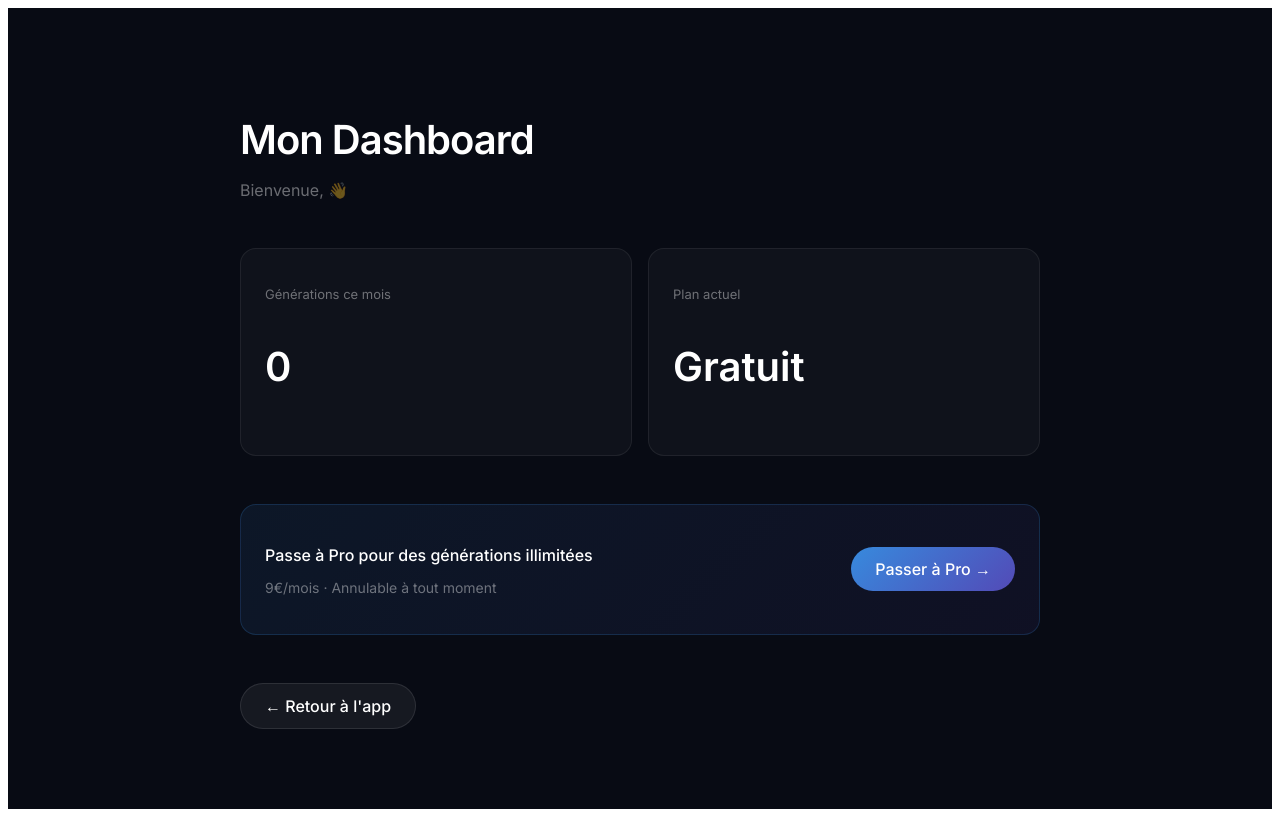
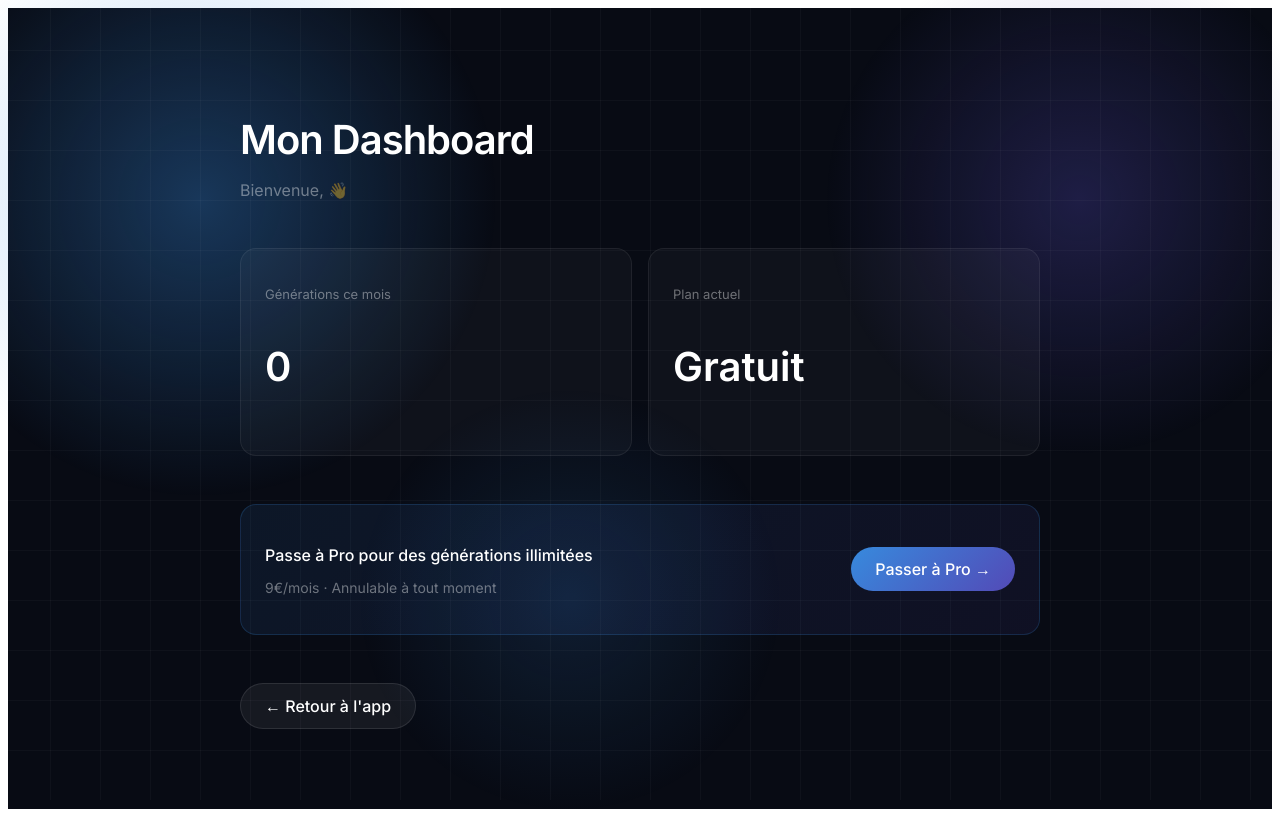
Before and after one commit to AxelBen81/viralto, a Next.js app: page /dashboard in a window 1280 px wide. Built offline with nearby package versions, Linux system fonts and the light colour scheme; no server answers.

Commit message:
Update page.tsx

```diff
--- a/app/dashboard/page.tsx
+++ b/app/dashboard/page.tsx
@@ -19,7 +19,17 @@ export default function Dashboard() {
   }, [isSignedIn, user]);
 
   return (
-    <main style={{ background: "#080B14", minHeight: "100vh", color: "white", fontFamily: "'Inter', sans-serif" }}>
+    <main style={{ background: "#080B14", minHeight: "100vh", color: "white", fontFamily: "'Inter', sans-serif", position: "relative", overflow: "hidden" }}>
+
+      {/* Glow effects */}
+      <div style={{ position: "fixed", top: -150, left: -150, width: 700, height: 700, background: "radial-gradient(circle, rgba(55,138,221,0.35) 0%, transparent 60%)", pointerEvents: "none", zIndex: 0 }} />
+      <div style={{ position: "fixed", top: -100, right: -100, width: 600, height: 600, background: "radial-gradient(circle, rgba(83,74,183,0.3) 0%, transparent 60%)", pointerEvents: "none", zIndex: 0 }} />
+      <div style={{ position: "fixed", bottom: -50, left: "25%", width: 500, height: 500, background: "radial-gradient(circle, rgba(55,138,221,0.15) 0%, transparent 60%)", pointerEvents: "none", zIndex: 0 }} />
+
+      {/* Grid background */}
+      <div style={{ position: "fixed", inset: 0, backgroundImage: "linear-gradient(rgba(255,255,255,0.03) 1px, transparent 1px), linear-gradient(90deg, rgba(255,255,255,0.03) 1px, transparent 1px)", backgroundSize: "50px 50px", pointerEvents: "none", zIndex: 0 }} />
+
+      <div style={{ position: "relative", zIndex: 1 }}>
         <div style={{ maxWidth: 800, margin: "0 auto", padding: "80px 48px" }}>
           <h1 style={{ fontSize: 40, fontWeight: 600, letterSpacing: -1, marginBottom: 8 }}>Mon Dashboard</h1>
           <p style={{ color: "rgba(255,255,255,0.4)", marginBottom: 48 }}>{"Bienvenue, "}{user?.firstName} 👋</p>
@@ -51,6 +61,7 @@ export default function Dashboard() {
             {"← Retour à l'app"}
           </a>
         </div>
+      </div>
     </main>
   );
 }
```
Lines whose indentation alone changed are shown as unchanged.
